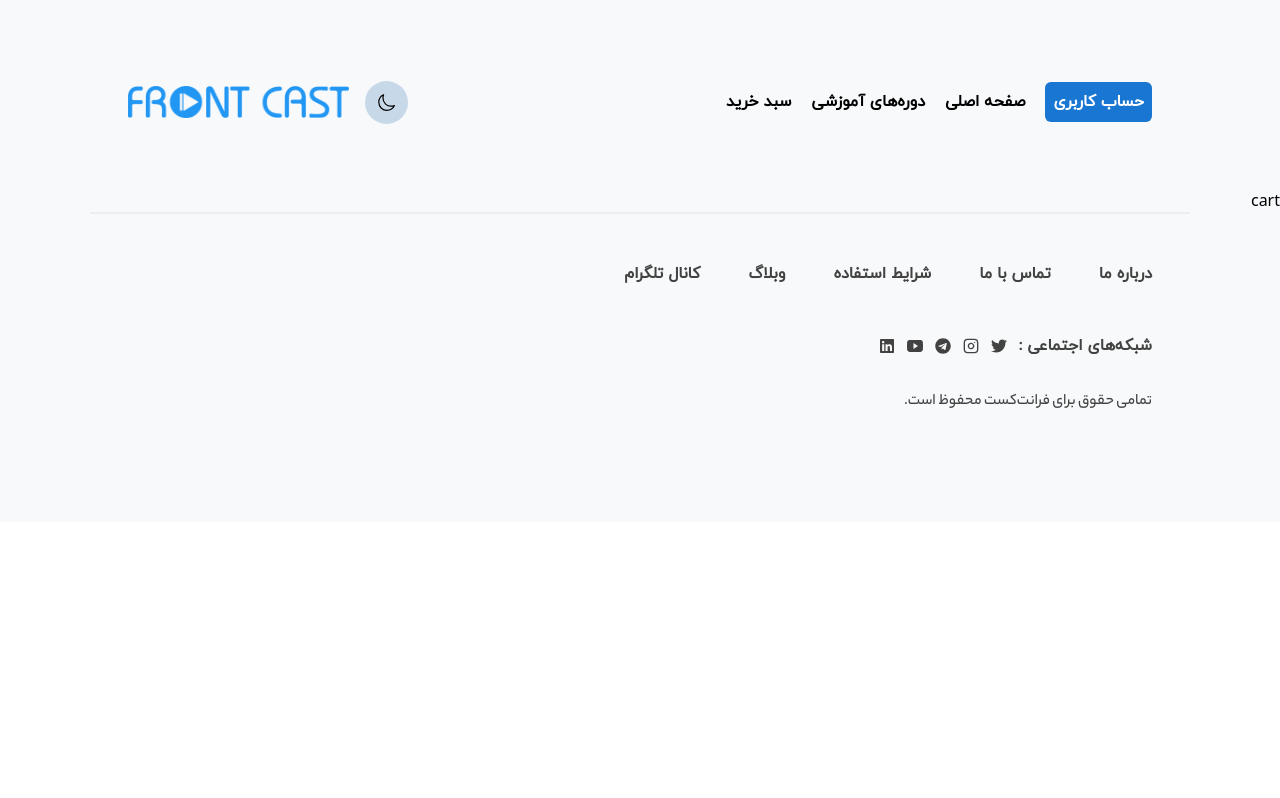
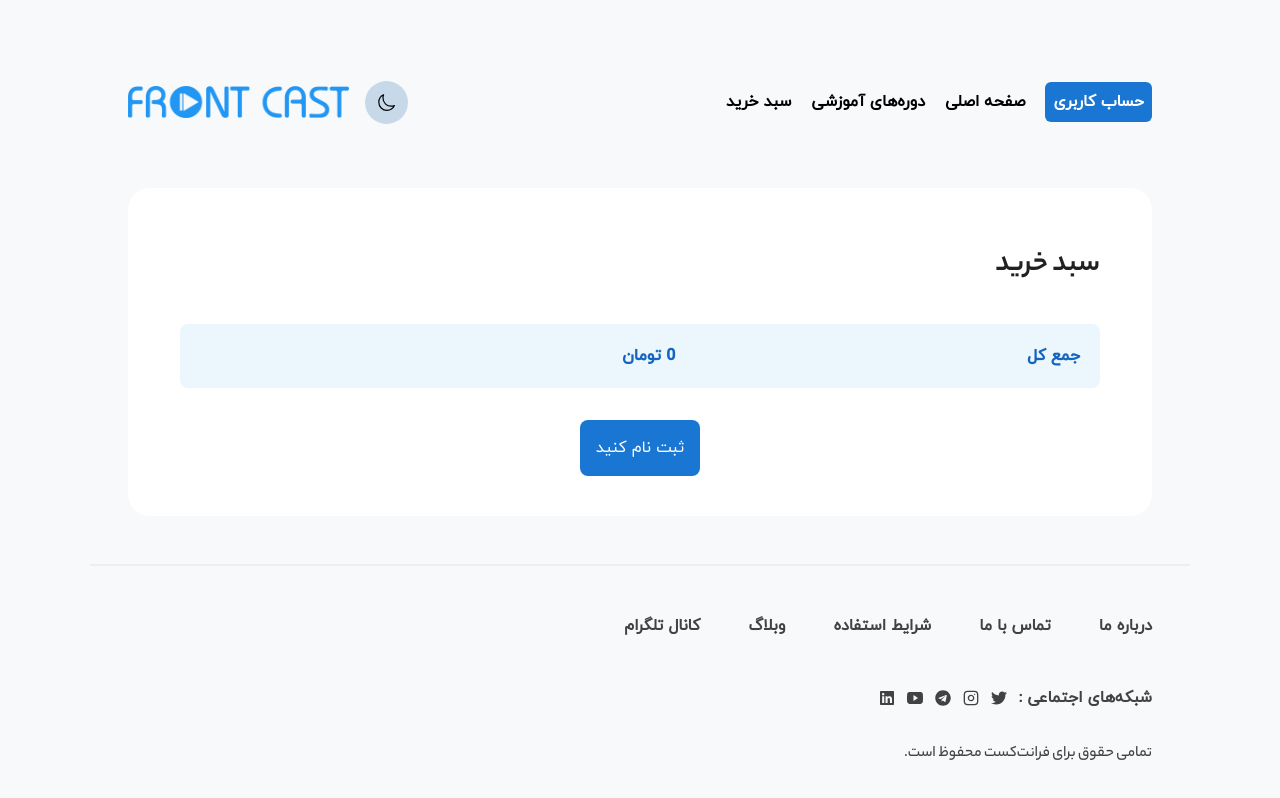
Before and after one commit to ArefeRez/FrontCast, a React (Vite) app: page /cart in a window 1280 px wide. Shown: the top 798 px of the page. Built offline with nearby package versions, Linux system fonts and the light colour scheme.

Commit message:
Shopping cart

```diff
--- a/src/App.jsx
+++ b/src/App.jsx
@@ -6,6 +6,7 @@ import Home from "./pages/Home";
 import Course from "./pages/Course";
 import MyAccount from "./pages/MyAccount";
 import ThemeContextComponent from "./Contexts/ThemeContext";
+import Shoppingcart from "./pages/Shoppingcart";
 function App() {
   return (
     <ThemeContextComponent>
@@ -13,7 +14,7 @@ function App() {
         <Route path="/" element={<Layout>{<Home />}</Layout>} />
         <Route path="/myAccount" element={<Layout>{<MyAccount />}</Layout>} />
         <Route path="/course" element={<Layout>{<Course />}</Layout>} />
-        <Route path="/cart" element={<Layout>cart</Layout>} />
+        <Route path="/cart" element={<Layout>{<Shoppingcart/>}</Layout>} />
       </Routes>
     </ThemeContextComponent>
   );
--- a/src/Contexts/ThemeContext.jsx
+++ b/src/Contexts/ThemeContext.jsx
@@ -3,11 +3,17 @@ import { createContext, useState } from "react";
 export const themeContext = createContext();
 
 const ThemeContextComponent = ({children}) => {
-  const [isDark, setIsDark] = useState(false);
-
+  const [isDark, setIsDark] = useState(() => {
+    const savedTheme = localStorage.getItem("theme")
+    return savedTheme === "dark"
+  })
   const toggleTheme = () => {
-    setIsDark(!isDark);
-  };
+    setIsDark((prev) => {
+      const newTheme = !prev
+      localStorage.setItem("theme", newTheme ? "dark" : "light")
+      return newTheme
+    })
+  }
   return <themeContext.Provider value={{isDark,toggleTheme}}>
     {children}
   </themeContext.Provider>;
--- a/src/components/Header.jsx
+++ b/src/components/Header.jsx
@@ -20,7 +20,7 @@ const username = useSelector((state) =>state.auth.userName)
           <ul className="flex gap-5 font-bold items-center font-[iranyekanwebregular] ">
             <li className="text-[#ffffff] p-2 rounded-[6px] hover:bg-[#1565c0] bg-[#1976d2] cursor-pointer transition duration-350 ">
               {" "}
-              <Link to={"/myaccount"}>{token ? "admin" : "حساب کاربری"}</Link>{" "}
+              <Link to={"/myaccount"}>{token ? " سلام admin" : "حساب کاربری"}</Link>{" "}
             </li>
             <li className="hover:text-[#0d6efd] cursor-pointer transition duration-350">
               <Link to={"/"}>صفحه اصلی</Link>
@@ -64,7 +64,7 @@ const username = useSelector((state) =>state.auth.userName)
           <ul className={`${isDark ? "text-[#e0e0e0]" : "text-[#212121]"} flex flex-col gap-5 p-5 font-bold  font-[iranyekanwebregular]`}>
             <li className="p-2 rounded-[6px] w-28 text-center hover:bg-[#1565c0] text-[#ffffff] bg-[#1976d2] cursor-pointer transition duration-350">
               {" "}
-              <Link to={"/myaccount"}> {token ? "admin" : "حساب کاربری"}</Link>{" "}
+              <Link to={"/myaccount"}> {token ? " سلام admin" : "حساب کاربری"}</Link>{" "}
             </li>
             <li className="hover:text-[#0d6efd] cursor-pointer transition duration-350">
               <Link to={"/"}>صفحه اصلی</Link>
--- /dev/null
+++ b/src/pages/Shoppingcart.jsx
@@ -0,0 +1,23 @@
+import React, { useContext } from 'react';
+import { themeContext } from '../Contexts/ThemeContext';
+import { useSelector } from 'react-redux';
+
+const Shoppingcart = () => {
+    const {isDark} = useContext(themeContext);
+    const token = useSelector((state) =>state.auth.token)
+    return (
+        <div className={`${isDark ? "bg-[#2a2f38]" : "bg-[#ffffff]"} rounded-[22px] mb-12 pb-10 pr-13 pl-13 w-4/5 mx-auto mt-15`}>
+            <p className={`${isDark ? 'text-[#e0e0e0]':'text-[#212121]' }  font-[YekanBakhBold] text-3xl pt-15 mb-10`}>
+            سبد خرید
+        </p>
+        <div className="flex gap-[40%] bg-[#ebf7fc] p-5 rounded-[8px] text-[#1565c0] font-bold font-[iranyekanwebmedium]">
+            <p>جمع کل</p>
+            <p className="">0 تومان</p>
+        </div>
+        <button className="text-[#ffffff] bg-[#1976d2]  mt-8 p-4 rounded-[8px] font-[iranyekanwebregular] mx-auto block cursor-pointer">{token ? "اقدام به پرداخت" : "ثبت نام کنید"}
+          </button>
+        </div>
+    );
+}
+
+export default Shoppingcart;
```
